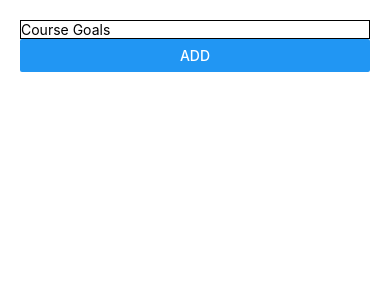
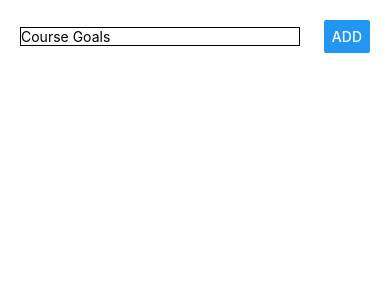
Before and after one commit to rukhsarafroz/ReactNativeProject, a React Native app in the folder ReactNativeLearning/: screen / in a window 390 px wide. Shown: the top 300 px of the page. Built offline with nearby package versions, Linux system fonts and the light colour scheme.

Commit message:
give style to each element

```diff
--- a/ReactNativeLearning/App.js
+++ b/ReactNativeLearning/App.js
@@ -12,7 +12,7 @@ import {StyleSheet, View, Button, TextInput} from 'react-native';
 const App = () => {
   return (
     <View style={styles.container}>
-      <View>
+      <View style={styles.header}>
         <TextInput placeholder="Course Goals" style={styles.textInput} />
         <Button title="ADD" />
       </View>
@@ -25,9 +25,15 @@ const styles = StyleSheet.create({
   container: {
     padding: 20,
   },
+  header: {
+    flexDirection: 'row',
+    justifyContent: 'space-between',
+    alignItems: 'center',
+  },
   textInput: {
     borderColor: 'black',
     borderWidth: 1,
+    width: '80%',
   },
 });
 
```
